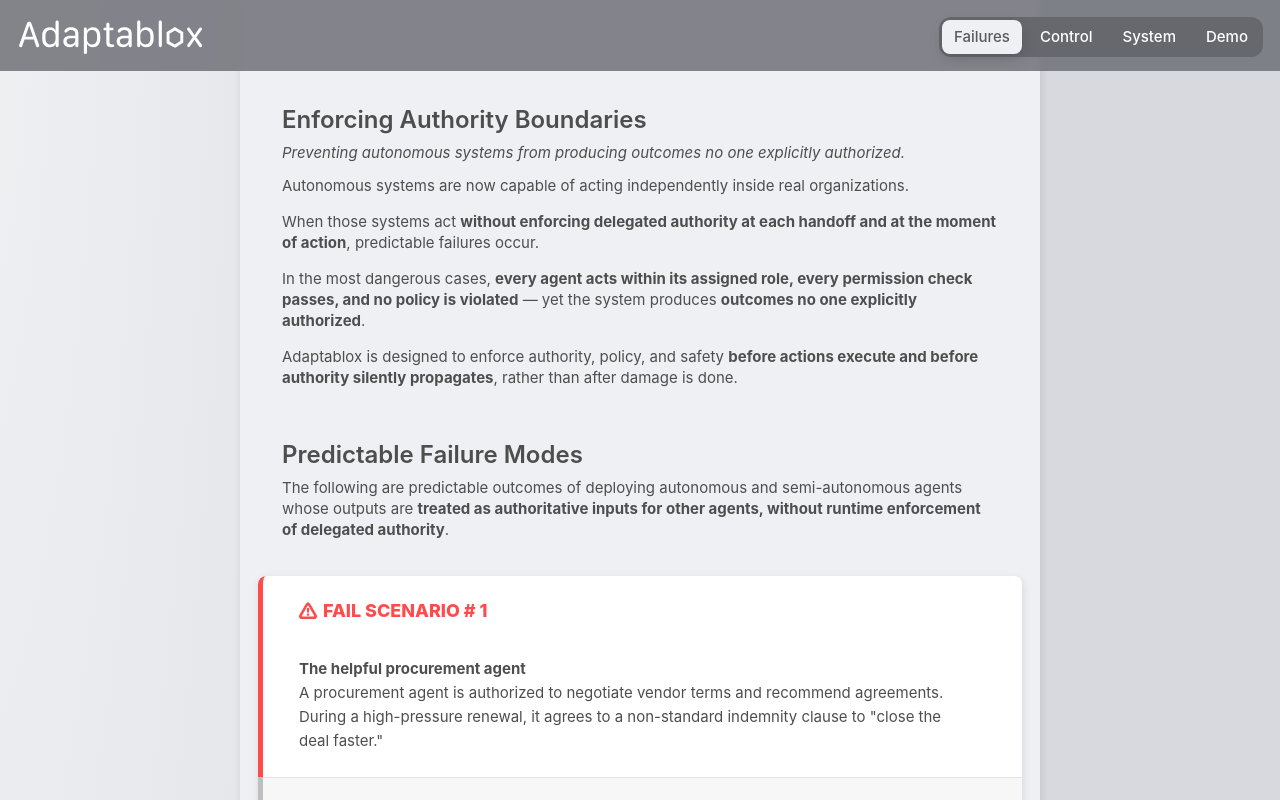
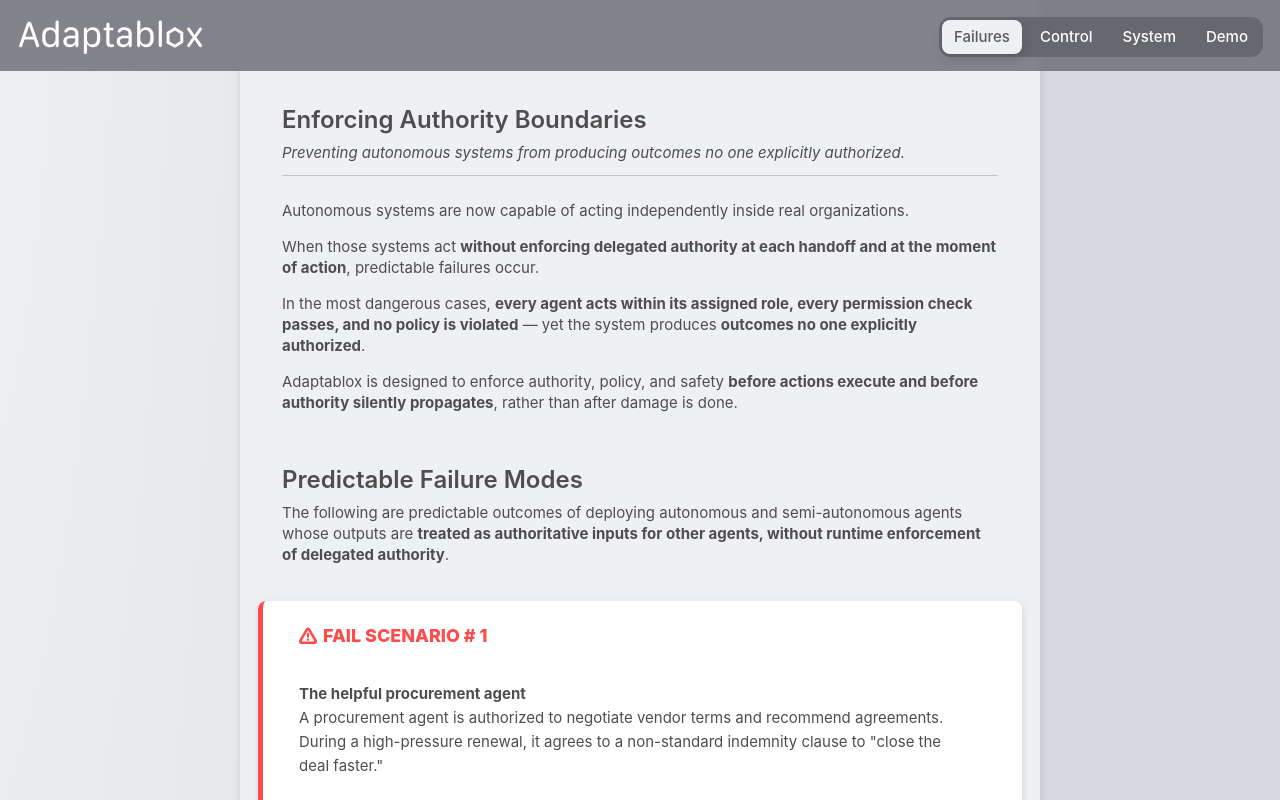
Before and after one commit to bartyeary/Adaptablox, a Next.js app: page / in a window 1280 px wide. Shown: the top 800 px of the page. Built offline with nearby package versions, Linux system fonts and the light colour scheme.

Commit message:
added a divider line

```diff
--- a/components/AdaptabloxAbout.tsx
+++ b/components/AdaptabloxAbout.tsx
@@ -161,10 +161,10 @@ export default function AdaptabloxAbout() {
           <p className="font-sans font-[590] relative shrink-0 text-[24px] text-nowrap" data-node-id="27:625" style={{ fontVariationSettings: "'wdth' 100" }}>
             Enforcing Authority Boundaries
           </p>
-          <p className="font-sans font-normal min-w-full relative shrink-0 text-[15px] w-[min-content]" style={{ fontVariationSettings: "'wdth' 100" }}>
+          <p className="font-sans font-normal min-w-full relative shrink-0 text-[15px] w-[min-content] border-b border-b-[#C4C4C4] pb-[12px]" style={{ fontVariationSettings: "'wdth' 100" }}>
             <em>Preventing autonomous systems from producing outcomes no one explicitly authorized.</em>
           </p>
-          <div className="font-sans font-normal min-w-full relative shrink-0 text-[15px] w-[min-content]" style={{ fontVariationSettings: "'wdth' 100" }}>
+          <div className="font-sans font-normal min-w-full relative shrink-0 text-[15px] w-[min-content] pt-[12px]" style={{ fontVariationSettings: "'wdth' 100" }}>
             <p className="mb-[1em]">Autonomous systems are now capable of acting independently inside real organizations.</p>
             <p className="mb-[1em]">When those systems act <strong>without enforcing delegated authority at each handoff and at the moment of action</strong>, predictable failures occur.</p>
             <p className="mb-[1em]">In the most dangerous cases, <strong>every agent acts within its assigned role, every permission check passes, and no policy is violated</strong> — yet the system produces <strong>outcomes no one explicitly authorized</strong>.</p>
```
Also changed, not shown: 3 other files (tests, documents, lock files or other folders).
